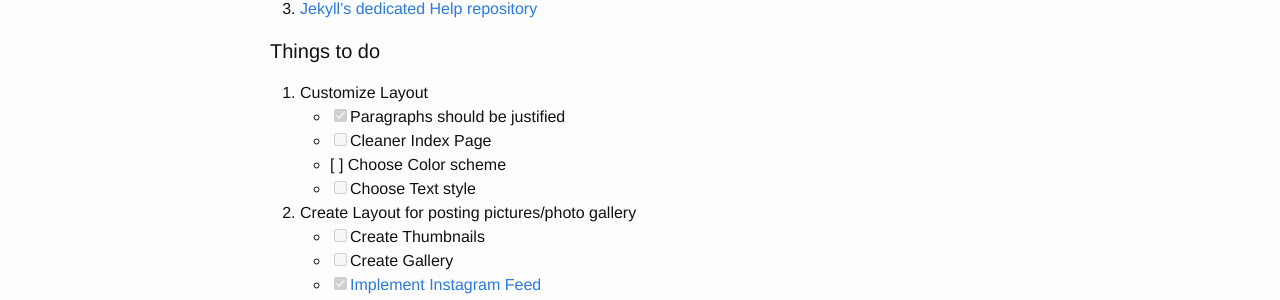
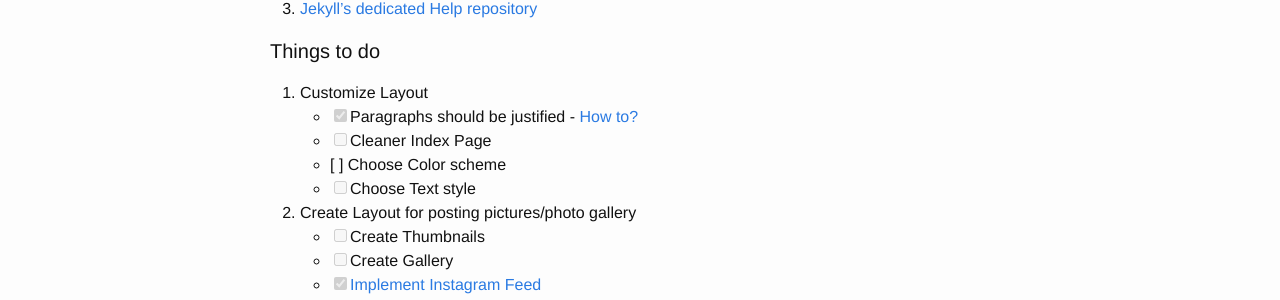
Before and after one commit to byvikas/byvikas.github.io, a Jekyll site: the page built from _posts/2015-01-01-New-Day.markdown, in a window 1280 px wide. Shown: the part 296-596 px from the top of the page. Built offline with Jekyll 4.4.1, drawn with Linux system fonts in a browser that asks for light colours; a script that is not in the unit is left out.

Commit message:
Update 2015-01-01-New-Day.markdown

```diff
--- a/_posts/2015-01-01-New-Day.markdown
+++ b/_posts/2015-01-01-New-Day.markdown
@@ -13,7 +13,7 @@ categories: jekyll blog
 
 #### Things to do
 1. Customize Layout
-- [x] Paragraphs should be justified
+- [x] Paragraphs should be justified - [How to?][paragraph-help]
 - [ ] Cleaner Index Page
 - [	] Choose Color scheme
 - [ ] Choose Text style
```
Also changed, not shown: other parts of _posts/2015-01-01-New-Day.markdown (+1 -0 lines).
